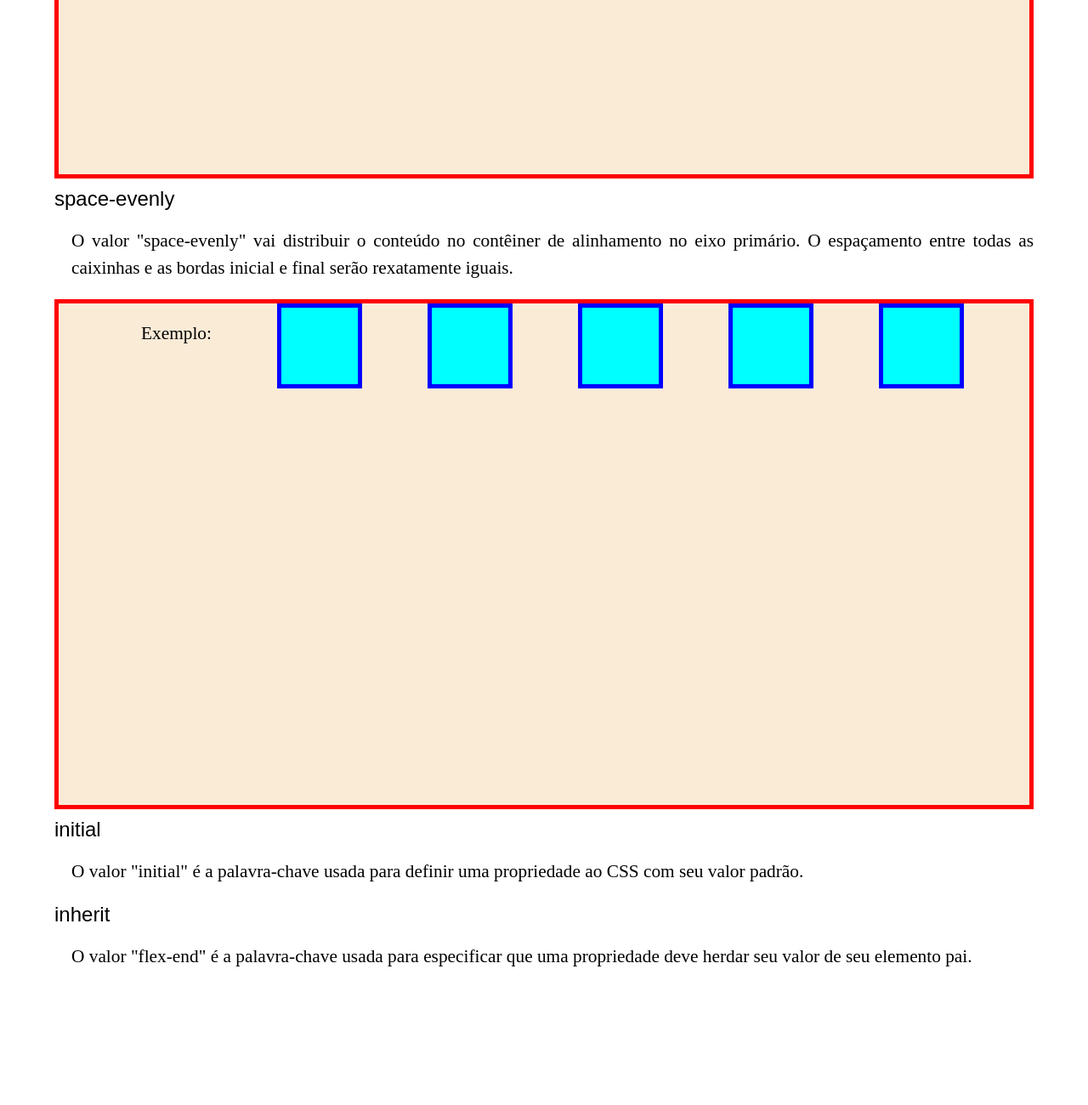
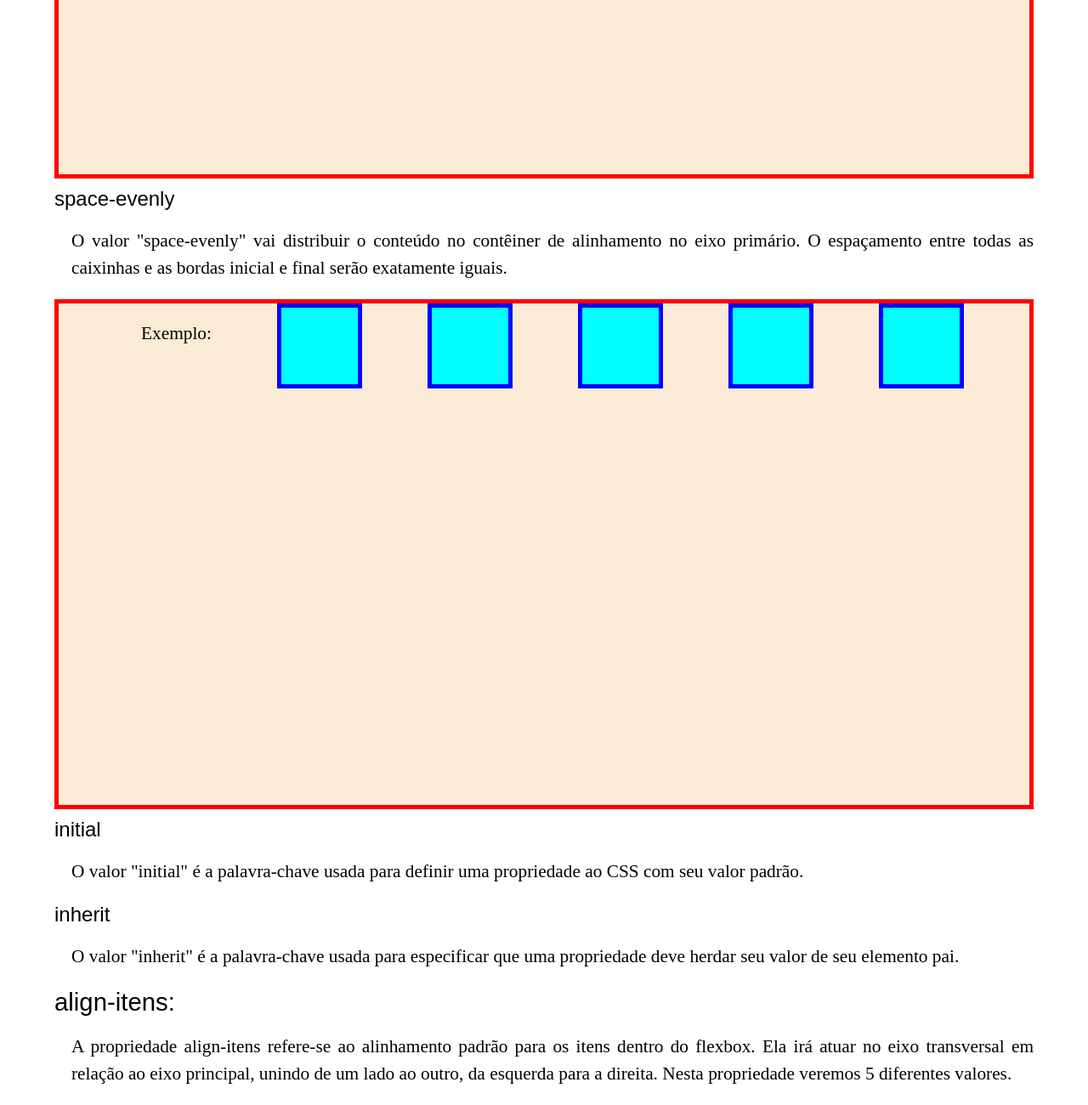
Before and after one commit to IngridyEstefany/flexbox-docs, a plain HTML site: page index.html in a window 1280 px wide. Shown: the part 8867-10167 px from the top of the page at 85% size. Before the commit the page ends 10029 px from the top, so only its background shows below. Drawn offline with Linux system fonts and the light colour scheme.

Commit message:
feat: iniciando o align-itens

```diff
--- a/index.html
+++ b/index.html
@@ -159,7 +159,7 @@
     </div>
 
     <h4>space-evenly</h4>
-    <p class="descricao-propriedade">O valor "space-evenly" vai  distribuir o conteúdo no contêiner de alinhamento no eixo primário. O espaçamento entre todas as caixinhas e as bordas inicial e final serão rexatamente iguais.</p>
+    <p class="descricao-propriedade">O valor "space-evenly" vai  distribuir o conteúdo no contêiner de alinhamento no eixo primário. O espaçamento entre todas as caixinhas e as bordas inicial e final serão exatamente iguais.</p>
     <div class="container display-flex justify-content-space-evenly">
         <p>Exemplo:</p>
         <div class="contido"></div>
@@ -173,7 +173,11 @@
     <p class="descricao-propriedade">O valor "initial" é a palavra-chave usada para definir uma propriedade ao CSS com seu valor padrão.</p>
 
     <h4>inherit</h4>
-    <p class="descricao-propriedade">O valor "flex-end" é a palavra-chave usada para especificar que uma propriedade deve herdar seu valor de seu elemento pai.</p>
+    <p class="descricao-propriedade">O valor "inherit" é a palavra-chave usada para especificar que uma propriedade deve herdar seu valor de seu elemento pai.</p>
+
+    <h3>align-itens:</h3>
+    <p class="descricao-propriedade">A propriedade align-itens refere-se ao alinhamento padrão para os itens dentro do flexbox. Ela irá atuar no eixo transversal em relação ao eixo principal, unindo de um lado ao outro, da esquerda para a direita. Nesta propriedade veremos 5 diferentes valores.</p>
+
 
 
 </body>
```
